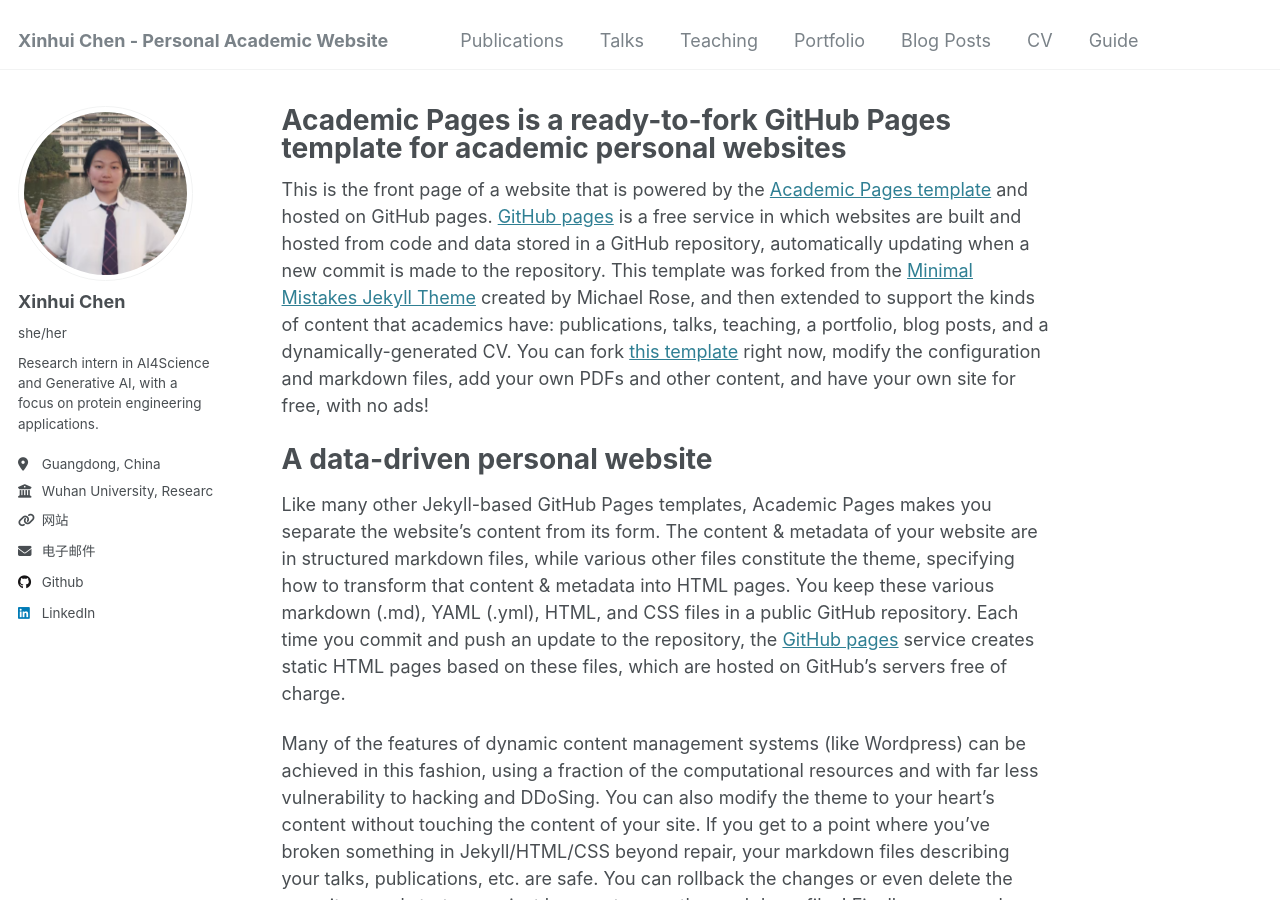
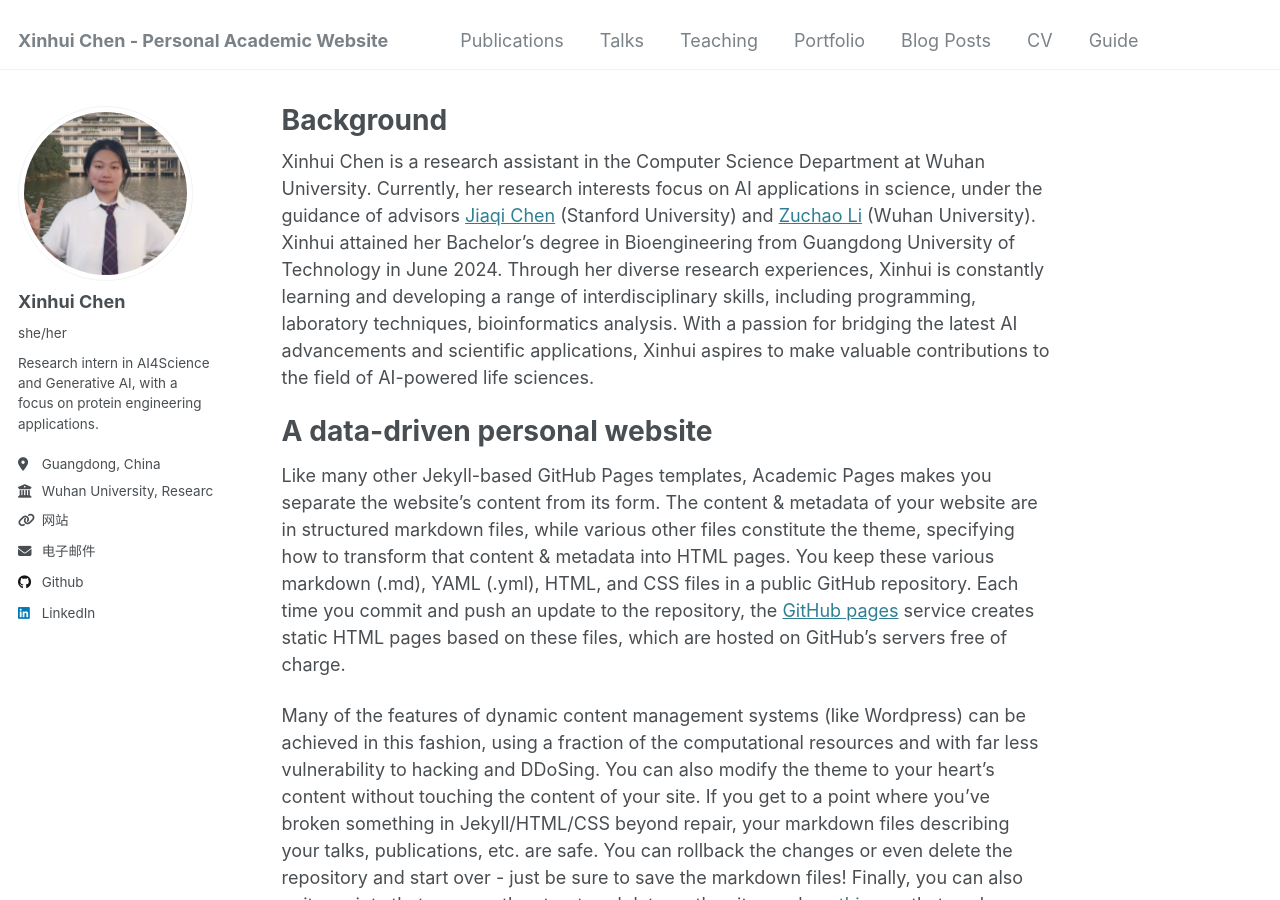
Before and after one commit to XinhuiChen-02/XinhuiChen-02.github.io, a Jekyll site: the page built from _pages/about.md, in a window 1280 px wide and 900 px high. Built offline with Jekyll 4.4.1, drawn with Linux system fonts in a browser that asks for light colours.

Commit message:
Update about.md

```diff
--- a/_pages/about.md
+++ b/_pages/about.md
@@ -1,13 +1,13 @@
 ---
 permalink: /
-title: "Academic Pages is a ready-to-fork GitHub Pages template for academic personal websites"
+title: "Background"
 author_profile: true
 redirect_from:
   - /about/
   - /about.html
 ---
 
-This is the front page of a website that is powered by the [Academic Pages template](https://github.com/academicpages/academicpages.github.io) and hosted on GitHub pages. [GitHub pages](https://pages.github.com) is a free service in which websites are built and hosted from code and data stored in a GitHub repository, automatically updating when a new commit is made to the repository. This template was forked from the [Minimal Mistakes Jekyll Theme](https://mmistakes.github.io/minimal-mistakes/) created by Michael Rose, and then extended to support the kinds of content that academics have: publications, talks, teaching, a portfolio, blog posts, and a dynamically-generated CV. You can fork [this template](https://github.com/academicpages/academicpages.github.io) right now, modify the configuration and markdown files, add your own PDFs and other content, and have your own site for free, with no ads!
+Xinhui Chen is a research assistant in the Computer Science Department at Wuhan University. Currently, her research interests focus on AI applications in science, under the guidance of advisors [Jiaqi Chen](https://scholar.google.cz/citations?hl=zh-CN&user=Au_y5poAAAAJ) (Stanford University) and [Zuchao Li](https://scholar.google.cz/citations?hl=zh-CN&user=PyzBf5oAAAAJ) (Wuhan University). Xinhui attained her Bachelor's degree in Bioengineering from Guangdong University of Technology in June 2024. Through her diverse research experiences, Xinhui is constantly learning and developing a range of interdisciplinary skills, including programming, laboratory techniques, bioinformatics analysis. With a passion for bridging the latest AI advancements and scientific applications, Xinhui aspires to make valuable contributions to the field of AI-powered life sciences.
 
 A data-driven personal website
 ======
```
